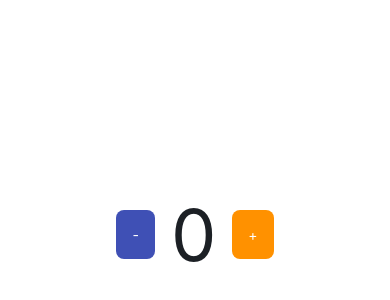
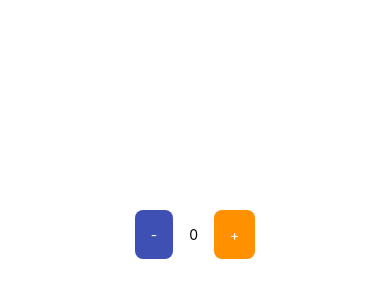
Before and after one commit to allysonfelippo/projeto-mobile-react-native-senai-aulas, a React Native app: screen / in a window 390 px wide. Shown: the part 188-488 px from the top of the page. Built offline with nearby package versions, Linux system fonts and the light colour scheme.

Commit message:
novas pastas e alterações

```diff
--- a/App.js
+++ b/App.js
@@ -1,46 +1,25 @@
 import { StatusBar } from 'expo-status-bar';
 import React from 'react';
 import { StyleSheet, Text, View, TouchableOpacity } from 'react-native';
-import BotaoCustomizado from './comum/componentes/BotaoCustomizado/BotaoCustomizado';
-import CORES from './comum/constantes/cores';
-
-
-export default function App() {
-  const [contador, setContador] = React.useState(0)
-
-  return (
-    <View style={estilos.container}>
-      <BotaoCustomizado
-        cor='primaria'
-        onPress={() => setContador(contador - 1)}>
-        -
-      </BotaoCustomizado>
-
-      <Text style={estilos.contador}>{contador}</Text>
-
-      <BotaoCustomizado
-        cor='secundaria'
-        onPress={() => setContador(contador + 1)}>
-        +
-      </BotaoCustomizado>
-
-      <StatusBar style="auto" />
-    </View>
-  );
-}
+import CORES from './src/comum/constantes/cores';
+import TelaContador from './src/telas/TelaContador/TelaContador';
 
 const estilos = StyleSheet.create({
-  container: {
+ telaContador: {
     flex: 1,
     backgroundColor: CORES.FUNDO_PADRAO,
     alignItems: 'center',
     justifyContent: 'center',
     flexDirection: 'row',
     gap: 16
-  },
+}});
 
-  contador: {
-    fontSize: 72,
-    color: CORES.TEXTO_PADRAO
-  }
-});
+export default function App() {
+  return (
+    <View style={estilos.telaContador}>
+
+      <TelaContador/>
+      <StatusBar style="auto" />
+    </View>
+  );
+}
--- a/comum/componentes/BotaoCustomizado/BotaoCustomizado.js
+++ b/src/componentes/BotaoCustomizado/BotaoCustomizado.js
@@ -1,5 +1,5 @@
 import { Pressable, Text, StyleSheet } from "react-native";
-import CORES from "../../constantes/cores";
+import CORES from "../../comum/constantes/cores";
 
 
 const estilos = StyleSheet.create({
--- /dev/null
+++ b/src/telas/TelaContador/TelaContador.js
@@ -0,0 +1,38 @@
+import React from 'react';
+import { StyleSheet, Text, View, TouchableOpacity } from 'react-native';
+import BotaoCustomizado from "../../componentes/BotaoCustomizado/BotaoCustomizado";
+import CORES from '../../comum/constantes/cores';
+
+const estilos = StyleSheet.create({
+    container: {
+      flex: 1,
+      backgroundColor: CORES.FUNDO_PADRAO,
+      alignItems: 'center',
+      justifyContent: 'center',
+      flexDirection: 'row',
+      gap: 16
+  }});
+
+const TelaContador = () => {
+    const [contador, setContador] = React.useState(0)
+
+    return (
+        <View style={estilos.container}>
+            <BotaoCustomizado
+                cor='primaria'
+                onPress={() => setContador(contador - 1)}>
+                -
+            </BotaoCustomizado>
+
+            <Text style={estilos.contador}>{contador}</Text>
+
+            <BotaoCustomizado
+                cor='secundaria'
+                onPress={() => setContador(contador + 1)}>
+                +
+            </BotaoCustomizado>
+        </View>
+    );
+};
+
+export default TelaContador;
```
Also changed, not shown: src/comum/constantes/cores.js (renamed from comum/constantes/cores.js).
